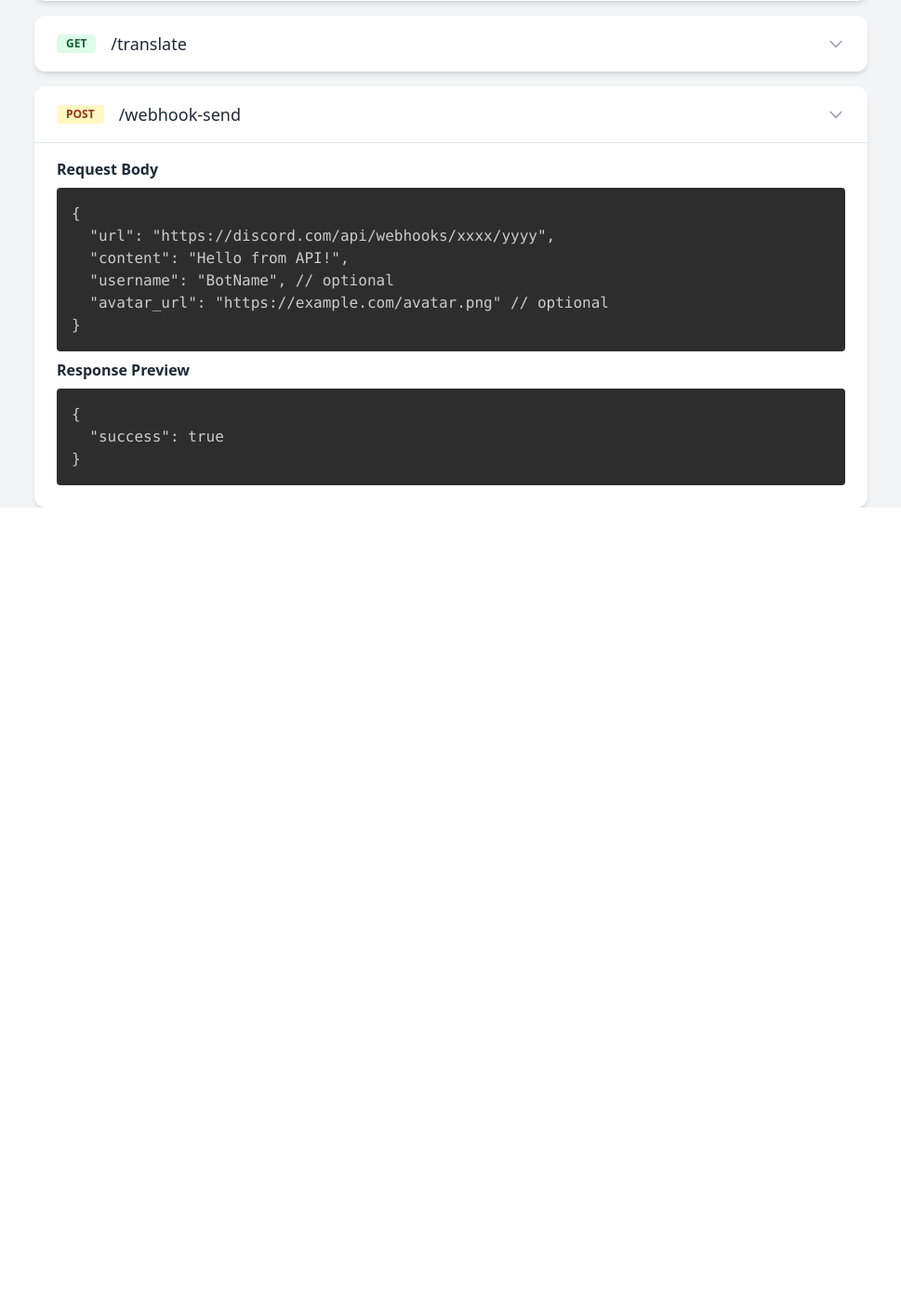
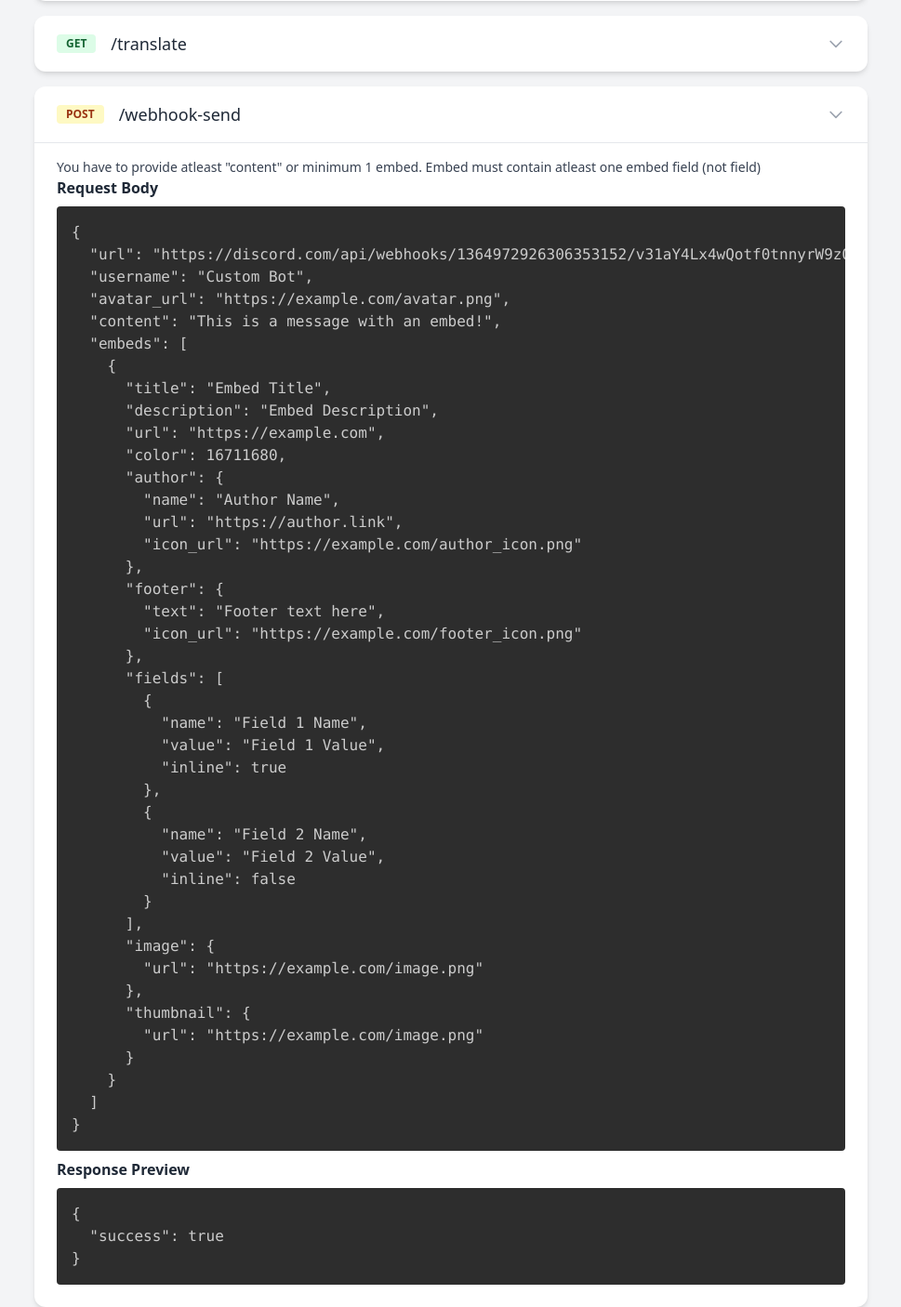
Before and after one commit to loopy5418/api, a Flask app: template api/templates/index.html in a window 1280 px wide, after a click on "POST /webhook-send". Shown: the part 1327-2733 px from the top of the page at 93% size, without its empty margins (155-1124 px from the left). Before the commit the page ends 1873 px from the top, so only its background shows below. Run offline with Flask 3, Linux system fonts and the light colour scheme; the template is opened without the code that fills it, so the values that code supplies are empty; some libraries are stand-ins or nearby versions.

Commit message:
Add /webhook-send to docs

```diff
--- a/api/templates/index.html
+++ b/api/templates/index.html
@@ -481,12 +481,48 @@
           </svg>
         </div>
         <div id="endpoint-webhook-send" class="px-6 py-4 hidden border-t dark:border-gray-700">
+          <p class="text-gray-700 dark:text-gray-300 text-sm">You have to provide atleast "content" or minimum 1 embed. Embed must contain atleast one embed field (not field)</p>
           <h3 class="font-semibold">Request Body</h3>
           <pre class="language-json rounded bg-gray-900 p-4 text-sm"><code>{
-  "url": "https://discord.com/api/webhooks/xxxx/yyyy",
-  "content": "Hello from API!",
-  "username": "BotName", // optional
-  "avatar_url": "https://example.com/avatar.png" // optional
+  "url": "https://discord.com/api/webhooks/1364972926306353152/v31aY4Lx4wQotf0tnnyrW9zQyehwLqSsKF0ra3NOYHoo6QL9R8TEKSvnzuciDpSJdyVe",
+  "username": "Custom Bot",
+  "avatar_url": "https://example.com/avatar.png",
+  "content": "This is a message with an embed!",
+  "embeds": [
+    {
+      "title": "Embed Title",
+      "description": "Embed Description",
+      "url": "https://example.com",
+      "color": 16711680,
+      "author": {
+        "name": "Author Name",
+        "url": "https://author.link",
+        "icon_url": "https://example.com/author_icon.png"
+      },
+      "footer": {
+        "text": "Footer text here",
+        "icon_url": "https://example.com/footer_icon.png"
+      },
+      "fields": [
+        {
+          "name": "Field 1 Name",
+          "value": "Field 1 Value",
+          "inline": true
+        },
+        {
+          "name": "Field 2 Name",
+          "value": "Field 2 Value",
+          "inline": false
+        }
+      ],
+      "image": {
+        "url": "https://example.com/image.png"
+      },
+      "thumbnail": {
+        "url": "https://example.com/image.png"
+      }
+    }
+  ]
 }</code></pre>
           <h3 class="font-semibold">Response Preview</h3>
           <pre class="language-json rounded bg-gray-900 p-4 text-sm"><code>{
```
